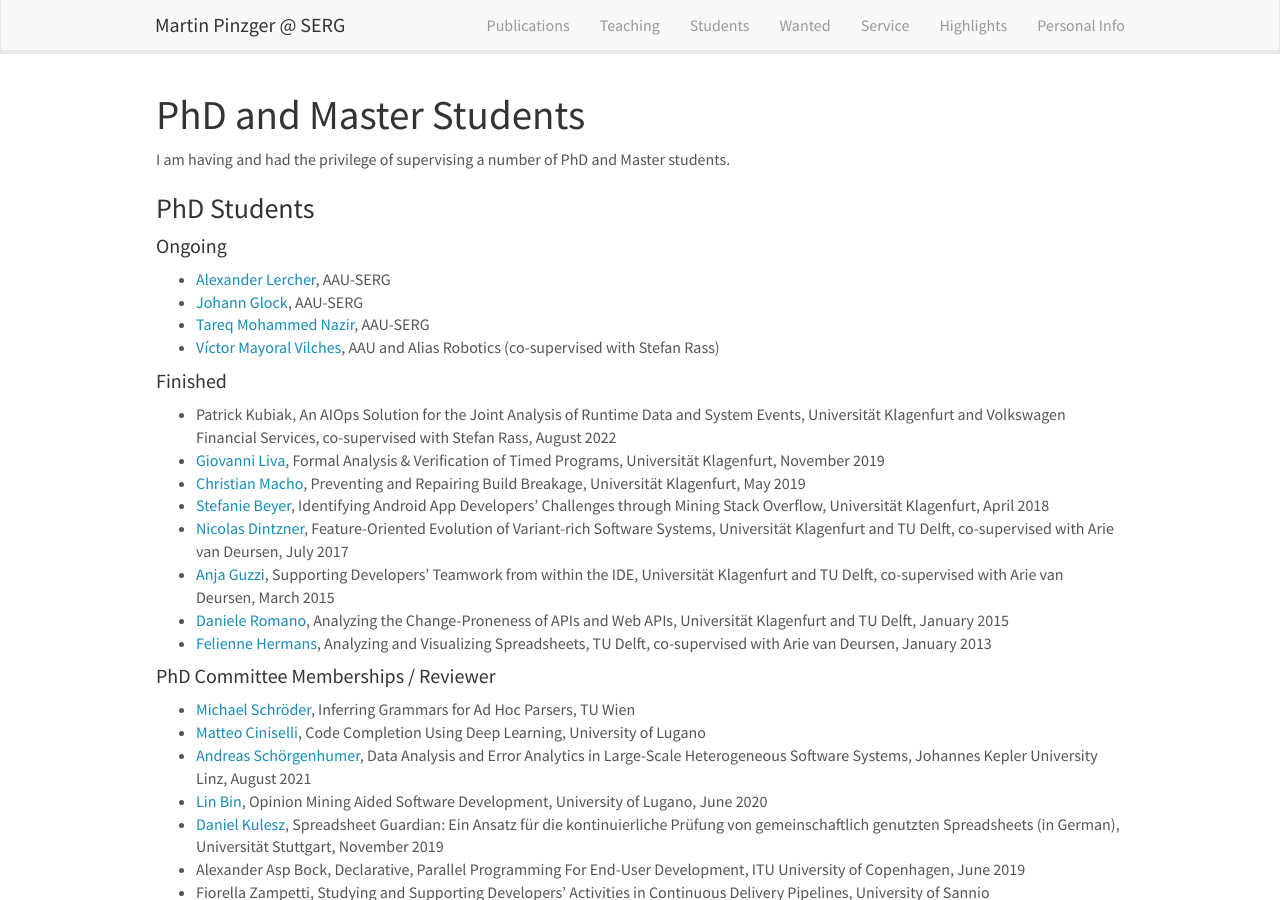
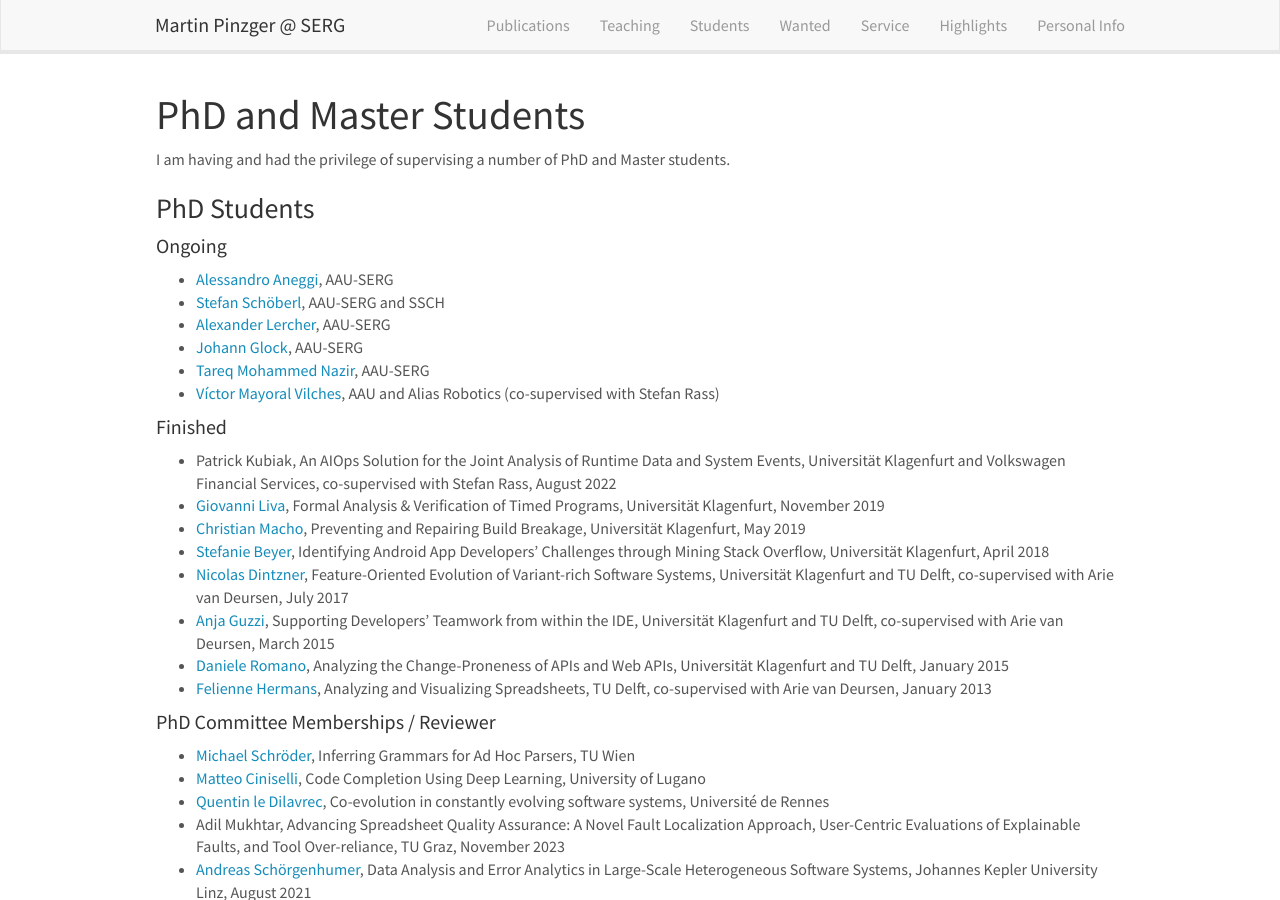
Before and after one commit to pinzger/pinzger.github.io, a Jekyll site: the page built from _pages/students.md, in a window 1280 px wide and 900 px high. Built offline with Jekyll 4.4.1, drawn with Linux system fonts in a browser that asks for light colours; nearby versions of some CDN libraries.

Commit message:
added new students

```diff
--- a/_pages/students.md
+++ b/_pages/students.md
@@ -14,6 +14,8 @@ I am having and had the privilege of supervising a number of PhD and Master stud
 
 #### Ongoing
 
+* [Alessandro Aneggi](https://www.aau.at/en/team/aneggi-alessandro/), AAU-SERG
+* [Stefan Schöberl](https://www.scch.at/team/stefan.schoeberl), AAU-SERG and SSCH
 * [Alexander Lercher](https://www.aau.at/en/team/lercher-alexander-gerhard/), AAU-SERG
 * [Johann Glock](https://www.aau.at/en/team/glock-johann/), AAU-SERG
 * [Tareq Mohammed Nazir](https://www.aau.at/en/team/nazir-tareq-mohammed/), AAU-SERG
@@ -33,6 +35,8 @@ I am having and had the privilege of supervising a number of PhD and Master stud
 #### PhD Committee Memberships / Reviewer
 * [Michael Schröder](https://mcschroeder.github.io/), Inferring Grammars for Ad Hoc Parsers, TU Wien
 * [Matteo Ciniselli](https://www.inf.usi.ch/phd/cinism/), Code Completion Using Deep Learning, University of Lugano
+* [Quentin le Dilavrec](https://perso.eleves.ens-rennes.fr/people/quentin.le-dilavrec/home.html), Co-evolution in constantly evolving software systems, Université de Rennes
+* Adil Mukhtar, Advancing Spreadsheet Quality Assurance: A Novel Fault Localization Approach, User-Centric Evaluations of Explainable Faults, and Tool Over-reliance, TU Graz, November 2023
 * [Andreas Schörgenhumer](http://mevss.jku.at/?page_id=1647), Data Analysis and Error Analytics in Large-Scale Heterogeneous Software Systems, Johannes Kepler University Linz, August 2021
 * [Lin Bin](https://www.inf.usi.ch/phd/lin/index.html), Opinion Mining Aided Software Development, University of Lugano, June 2020
 * [Daniel Kulesz](https://www.iste.uni-stuttgart.de/institute/team/Kulesz/), Spreadsheet Guardian: Ein Ansatz für die kontinuierliche Prüfung von gemeinschaftlich genutzten Spreadsheets (in German), Universität Stuttgart, November 2019
```
